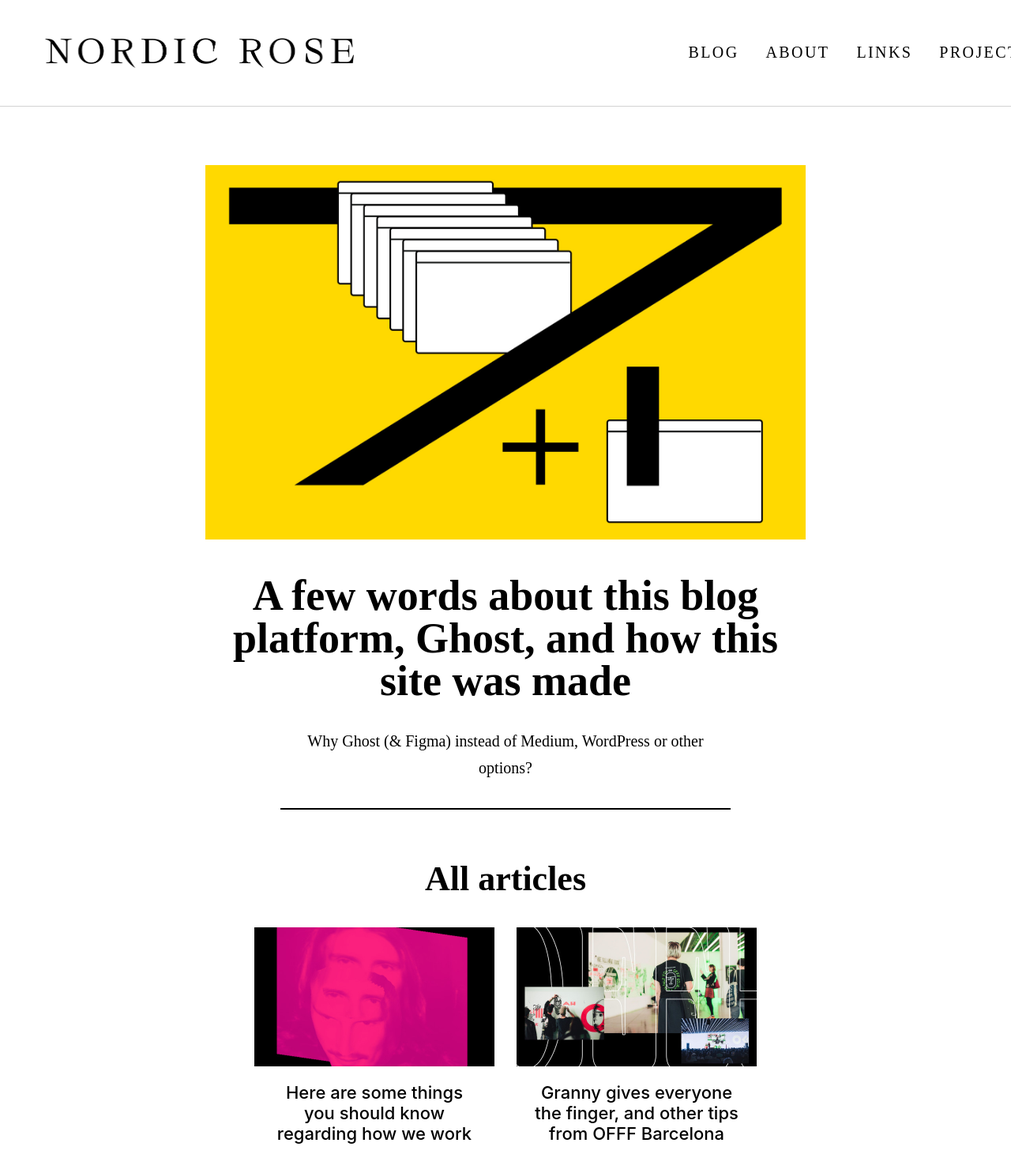
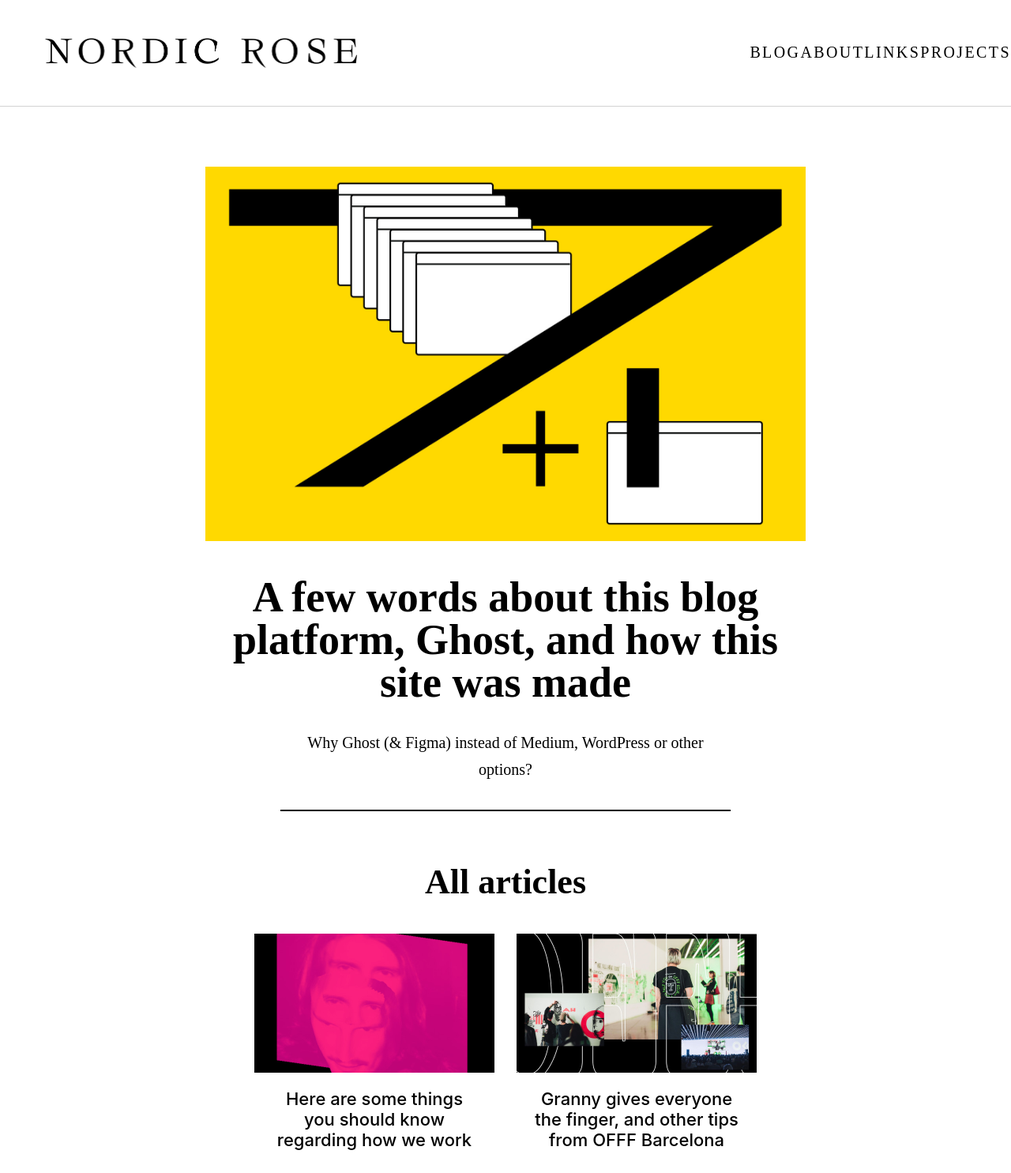
Before and after one commit to hamiachi/Listing, a plain HTML site: page index.html in a window 1280 px wide. Shown: the top 1485 px of the page at 79% size. Drawn offline with Linux system fonts and the light colour scheme; a web font is replaced by a local one.

Commit message:
Update styles.css

```diff
--- a/styles.css
+++ b/styles.css
@@ -4,7 +4,6 @@
 
 body {
     max-width: 1440px;
-    margin:0 auto;
 }
 
 header {
@@ -12,6 +11,7 @@ header {
     align-items: center;
     height: 134px;
     border-bottom: 1px solid lightgray;
+    justify-content: space-between;
 }
 
 header img {
@@ -27,9 +27,9 @@ header img {
 .firstList {
     list-style-type: none;
     display: flex;
-    gap: 34px;
+    /* gap: 34px; */
     padding: 0;
-    margin-left: 33.09%;
+    /* margin-left: 33.09%; */
 }
 
 .firstList li {
@@ -60,7 +60,7 @@ main {
 .mainPic {
     width: 59.3%;
     height: 14.1%;
-    margin-top: 74px;
+    margin-top: 76px;
 }
 
 main h1 {
@@ -101,8 +101,8 @@ main h2 {
     font-size: 44px;
     line-height: 52.51px;
     text-align: center;
-    margin-top: 62px;
-    margin-bottom: 2.7%;
+    margin-top: 64px;
+    margin-bottom: 39px;
 }
 
 .pair {
@@ -235,7 +235,7 @@ footer img {
     margin-top: 64px;
 }
 
-@media (max-width: 991px) {
+@media (max-width: 995px) {
     * {
         margin: 0;
     }
@@ -342,7 +342,7 @@ footer img {
     }
 
     .footer-links {
-        width: 100%;
+        width: 124.53%;
         margin-top: 22px;
     }
 
```
